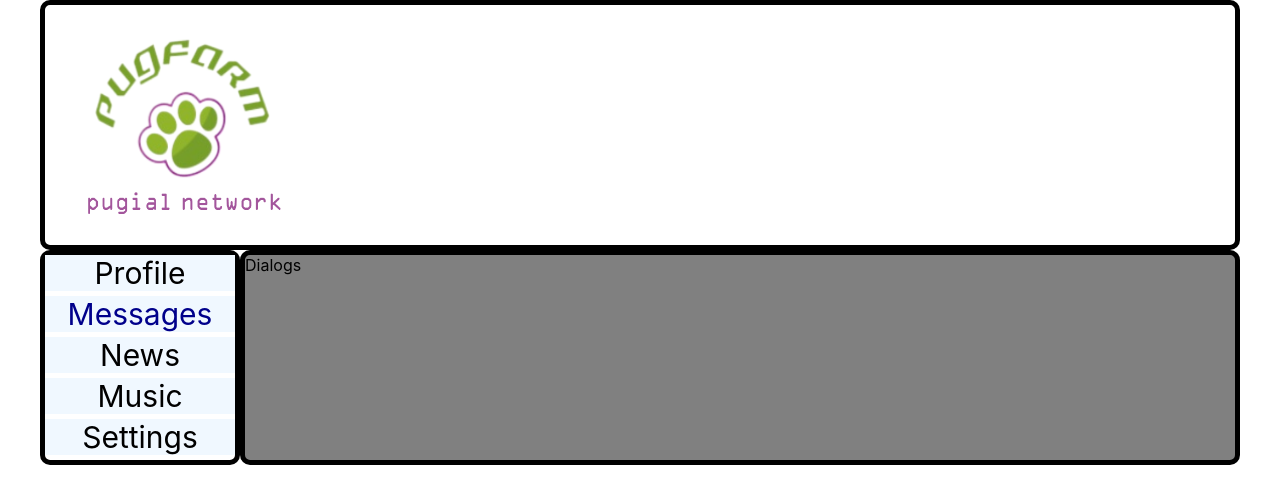
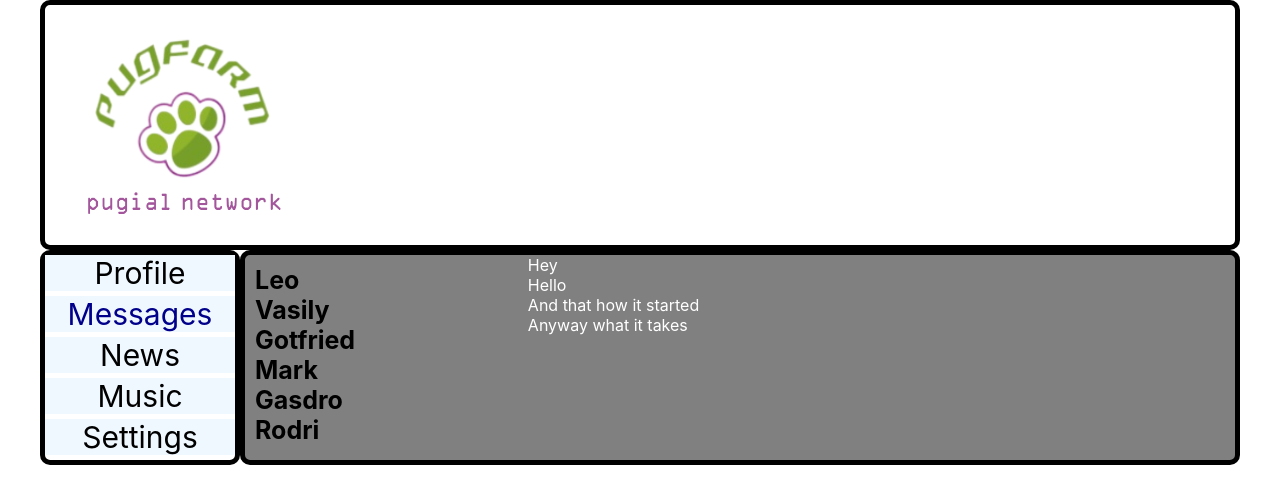
Before and after one commit to KubantsevAS/SocialNetwork, a React (Create React App) app: page /dialogs in a window 1280 px wide. Shown: the top 504 px of the page. Built offline with nearby package versions, Linux system fonts and the light colour scheme.

Commit message:
add more routing + use map to make components tags

```diff
--- a/src/components/Dialogs/Dialogs.jsx
+++ b/src/components/Dialogs/Dialogs.jsx
@@ -1,10 +1,59 @@
 import React from 'react';
+import { NavLink } from 'react-router-dom';
 import classes from './Dialogs.module.css';
 
-const Dialogs = () => {
+const DialogItem = (props) => {
     return (
         <div>
-            Dialogs
+            <NavLink to={'/dialogs/' + props.id} className={classes.user}>
+                {props.name}
+            </NavLink>
+        </div>
+    )
+}
+
+const Message = (props) => {
+    return (
+        <div className={classes.message}>
+            {props.message}
+        </div>
+    )
+}
+
+const Dialogs = () => {
+
+    let dialogsData = [
+        {id : 1, name: 'Leo'},
+        {id : 2, name: 'Vasily'},
+        {id : 3, name: 'Gotfried'},
+        {id : 4, name: 'Mark'},
+        {id : 5, name: 'Gasdro'},
+        {id : 6, name: 'Rodri'}
+    ];
+
+    let dialogsElements = dialogsData.map(el => (<DialogItem name={el.name} id={el.id}/>))
+
+    let messagesData = [
+        {id : 1, message : 'Hey'},
+        {id : 2, message : 'Hello'},
+        {id : 3, message : 'And that how it started'},
+        {id : 4, message : 'Anyway what it takes'},
+    ];
+
+    let messagesElements = messagesData.map(el => (<Message message={el.message}/>));
+
+    return (
+        <div className={classes.dialogPage}>
+            <div className={classes.dialogItems}>
+
+                {dialogsElements}
+
+            </div>
+            <div className={classes.messagesItems}>
+
+                {messagesElements}
+
+            </div>
         </div>
     );
 }
--- a/src/components/Dialogs/Dialogs.module.css
+++ b/src/components/Dialogs/Dialogs.module.css
@@ -0,0 +1,26 @@
+.dialogPage {
+    display: grid;
+    grid-template-columns: 2fr 5fr;
+    color: white
+}
+
+.dialogItems {
+    padding: 10px;
+    display: block;
+}
+
+.user {
+    text-decoration: none;
+    color: black;
+    font-size: 25px;
+    font-weight: bold;
+}
+
+
+.messagesItems {
+
+}
+
+.message {
+
+}
--- a/src/components/Profile/MyPosts/AllPost/AllPosts.jsx
+++ b/src/components/Profile/MyPosts/AllPost/AllPosts.jsx
@@ -2,11 +2,21 @@ import React from 'react';
 import PostItem from './PostItem/PostItem';
 
 const AllPosts = () => {
+
+    let postsData = [
+        {id : 1, message: 'Hi, how are you?', number : 20},
+        {id : 2, message: "It's my first post", number : 15},
+        {id : 3, message: "Let's go!", number : 32},
+    ];
+
+    let postDataTags = postsData.map(el => ( <PostItem message={el.message} number={el.number} />))
+
+
     return (
         <div className='AllPosts'>
-            <PostItem message='Hi, how are you?' number='20'/>
-            <PostItem message="It's my first post" number='15'/>
-            <PostItem number='12'/>
+
+            {postDataTags}
+
         </div>
     )
 }
--- a/src/components/Profile/Profile.jsx
+++ b/src/components/Profile/Profile.jsx
@@ -1,6 +1,7 @@
 import React from 'react'
 import classes from './Profile.module.css';
 import MyPosts from './MyPosts/MyPosts.jsx';
+import ProfileInfo from './ProfileInfo/ProfileInfo';
 
 const Profile = () => {
     return (
@@ -9,14 +10,7 @@ const Profile = () => {
             </div>
 
 
-            <div className={classes.profile__info}>
-                <div className={classes.profile__avatar}>
-                </div>
-                <div className={classes.profile__description}>
-                    <div className={classes.profile__name}>User Name: Mr Pugls</div>
-                    <div className={classes.profile__age}>Age: 7</div>
-                </div>
-            </div>
+            <ProfileInfo/>
 
             <MyPosts/>
 
--- a/src/components/Profile/Profile.module.css
+++ b/src/components/Profile/Profile.module.css
@@ -8,31 +8,6 @@
 
 }
 
-
-.profile__info {
-    margin-top: 20px;
-    margin-left: 20px;
-    display: flex;
-    justify-content: left;
-}
-
-.profile__avatar {
-    width: 200px;
-    height: 200px;
-    overflow: hidden;
-    border-radius: 50%;
-    border: 1px palevioletred;
-    background-image: url("../../images/Avatar2.jpg");
-    background-size: cover;
-    background-position: center;
-}
-
-.profile__description {
-    font-size: 25px;
-    color: aquamarine;
-    margin-left: 30px;
-}
-
 .my__posts {
     margin-top: 20px;
     margin-left: 20px;
--- /dev/null
+++ b/src/components/Profile/ProfileInfo/ProfileInfo.jsx
@@ -0,0 +1,17 @@
+import React from 'react';
+import classes from './ProfileInfo.module.css'
+
+const ProfileInfo = () => {
+    return (
+        <div className={classes.profile__info}>
+            <div className={classes.profile__avatar}>
+            </div>
+            <div className={classes.profile__description}>
+                <div className={classes.profile__name}>User Name: Mr Pugls</div>
+                <div className={classes.profile__age}>Age: 7</div>
+            </div>
+        </div>
+    )
+}
+
+export default ProfileInfo;
--- /dev/null
+++ b/src/components/Profile/ProfileInfo/ProfileInfo.module.css
@@ -0,0 +1,23 @@
+.profile__info {
+    margin-top: 20px;
+    margin-left: 20px;
+    display: flex;
+    justify-content: left;
+}
+
+.profile__avatar {
+    width: 200px;
+    height: 200px;
+    overflow: hidden;
+    border-radius: 50%;
+    border: 1px palevioletred;
+    background-image: url("../../../images/Avatar2.jpg");
+    background-size: cover;
+    background-position: center;
+}
+
+.profile__description {
+    font-size: 25px;
+    color: aquamarine;
+    margin-left: 30px;
+}
```
